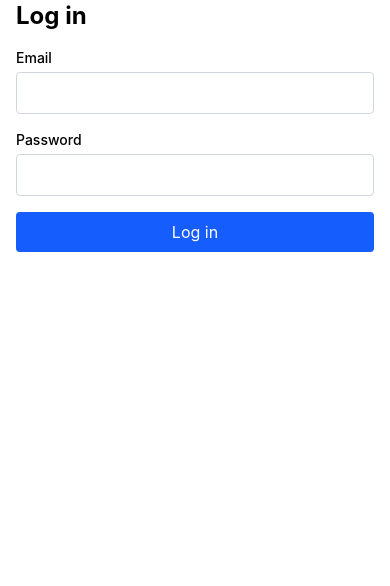
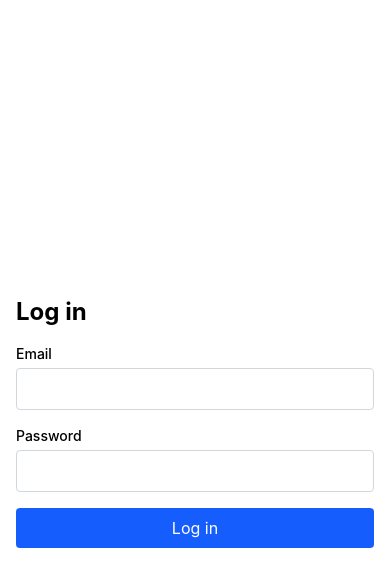
Before and after one commit to pablosalgado/gym-ghost, a React (Vite) app in the folder frontend/: page / in a window 390 px wide. Shown: the top 586 px of the page. Built offline with nearby package versions, Linux system fonts and the light colour scheme.

Commit message:
Use 100dvh instead of 100vh for mobile Safari viewport (#22)

```diff
--- a/frontend/src/App.tsx
+++ b/frontend/src/App.tsx
@@ -67,7 +67,7 @@ export default function App() {
   }
 
   return (
-    <div className="min-h-full flex flex-col items-center justify-center gap-4">
+    <div className="min-h-dvh flex flex-col items-center justify-center gap-4">
       <h1 className="text-3xl font-bold">
         {fetchError || message || 'Loading greeting...'}
       </h1>
--- a/frontend/src/components/LoginPage.tsx
+++ b/frontend/src/components/LoginPage.tsx
@@ -22,7 +22,7 @@ export default function LoginPage({ login: loginProp, isLoading: isLoadingProp,
   }
 
   return (
-    <div className="min-h-full flex items-center justify-center px-4">
+    <div className="min-h-dvh flex items-center justify-center px-4">
       <form className="w-full max-w-sm space-y-4" onSubmit={handleSubmit}>
         <h1 className="text-2xl font-bold">Log in</h1>
         <div>
--- a/frontend/src/index.css
+++ b/frontend/src/index.css
@@ -1,7 +1,8 @@
 @import "tailwindcss";
 
 html {
-  height: 100%;
+  height: 100vh;
+  height: 100dvh;
   overscroll-behavior: none;
 }
 
```
